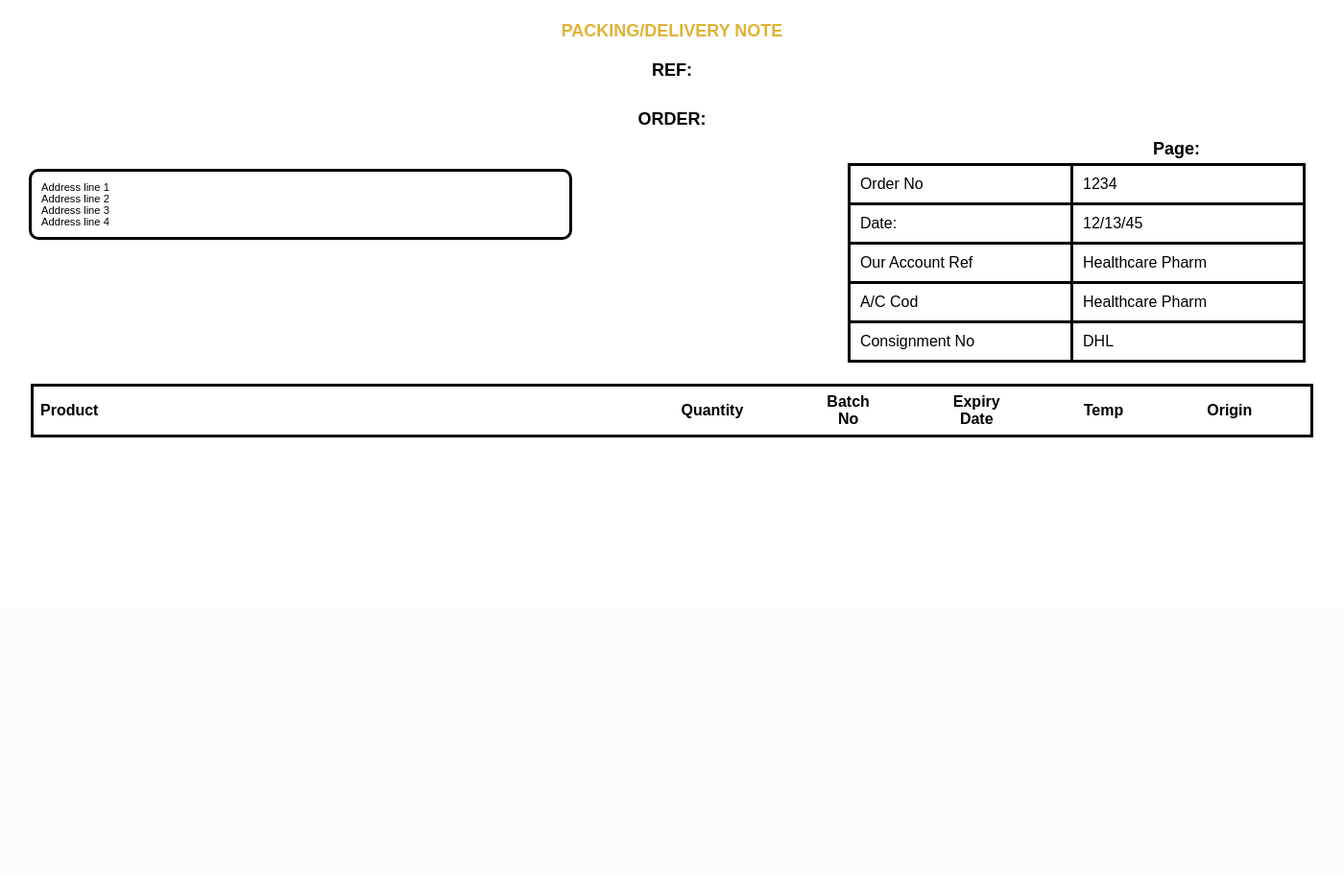
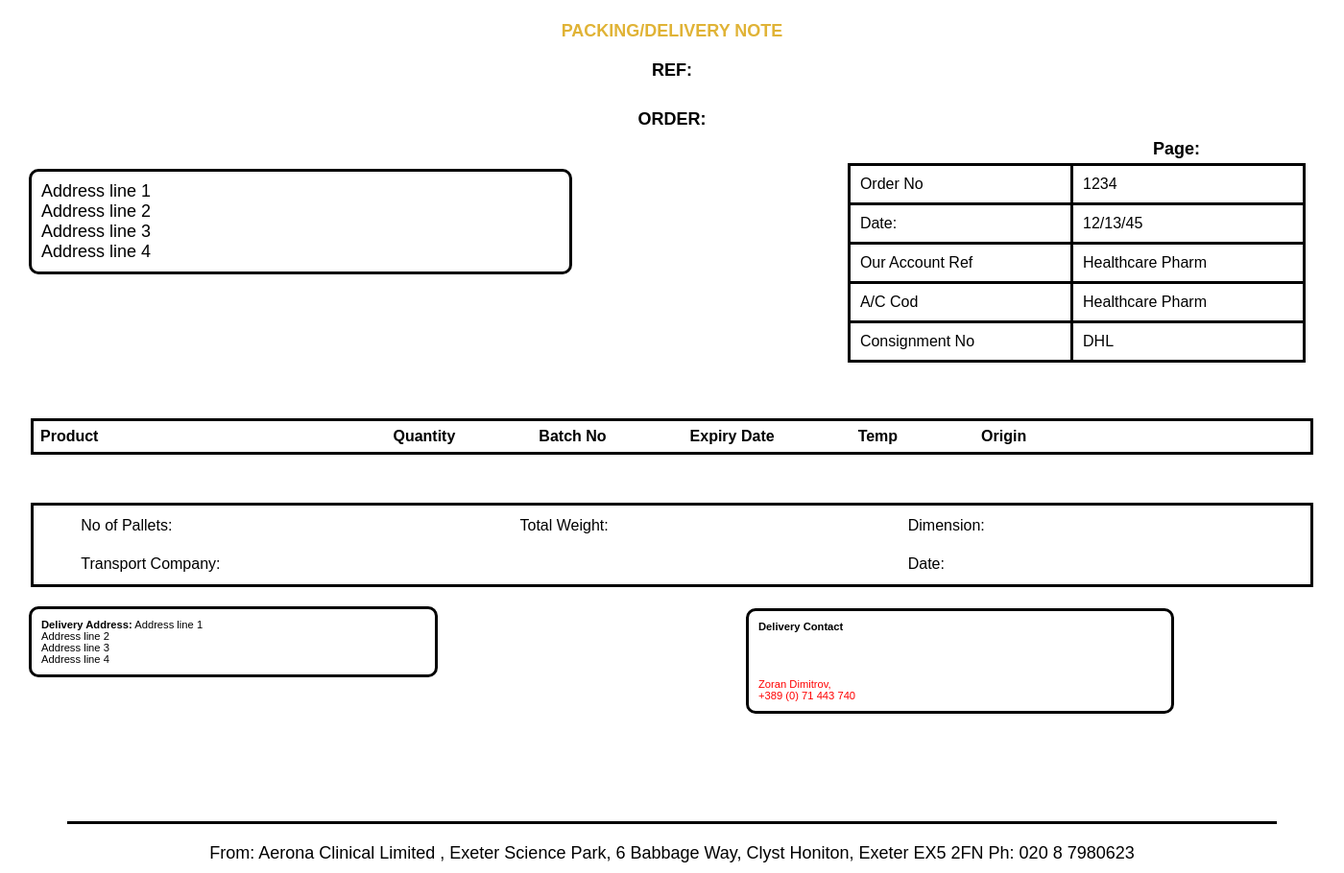
Before and after one commit to sokkit/group-project-lab-mgmt, a Flask app: page /PDF in a window 1400 px wide. Shown: the part 165-1075 px from the top of the page at 96% size. Before the commit the page ends 621 px from the top, so only its background shows below. Run offline with Flask 2, Linux system fonts and the light colour scheme; a user stored in the database is signed in; lists and menus that the app fills with data are empty.

Commit message:
rest of the sections on packing note PDF

```diff
--- a/static/styles.css
+++ b/static/styles.css
@@ -439,6 +439,7 @@ header{
 
   #notePdfAddress {
     padding: 10px;
+    font-size: large;
   }
 
   .notePdfDetails {
@@ -468,5 +469,72 @@ header{
   }
 
   .notePdfItems th:first-child {
-    padding-right: 600px;
+    padding-right: 300px;
   }
+
+  .notePdfWarehouseInfoContainer {
+    border: solid;
+    display: block;
+    max-width: 95%;
+    margin: auto;
+    border: solid;
+    position: relative;
+    top: 200px;
+  }
+
+  .notePdfWarehouseInfo {
+    margin: auto;
+  }
+
+  .notePdfWarehouseInfo td {
+    border: none;
+    padding: 10px;
+    padding-right: 300px;
+  }
+
+  .notePdfDeliveryAddressContainer {
+    border: solid;
+    border-radius: 10px;
+    max-width: 30%;
+    position: relative;
+    left: 30px;
+    top: 220px;
+  }
+
+  #notePdfDeliveryAddress {
+    padding: 10px;
+  }
+
+  .notePdfDeliveryContactContainer {
+    border: solid;
+    border-radius: 10px;
+    display: block;
+    margin: auto;
+    max-width: 30%;
+    position: relative;
+    left: 300px;
+    top: 148px;
+    padding: 10px;
+  }
+
+  #notePDFContactName {
+    color: red;
+  }
+
+  .notePdfLine {
+    border-top: 3px solid;
+    max-width: 90%;
+    margin: auto;
+    display: block;
+    height: 0px;
+    position: relative;
+    top: 260px;
+  }
+
+  .notePdfFrom {
+    text-align: center;
+    position: relative;
+    top: 280px;
+    font-size: large;
+    padding-bottom: 10px;
+  }
--- a/templates/HTMLtoPDF.html
+++ b/templates/HTMLtoPDF.html
@@ -57,7 +57,41 @@
   </table>
 </div>
 
-<div class="notePdfWarehouseInfo">
+<div class="notePdfWarehouseInfoContainer">
+  <table class="notePdfWarehouseInfo">
+    <tr>
+      <td>No of Pallets: <p id="notePdfPallets"></p></td>
+      <td>Total Weight: </td>
+      <td>Dimension:</td>
+    </tr>
+    <tr>
+      <td>Transport Company: <p id="notePdfConsignmentNumber"></p></td>
+      <td></td>
+      <td>Date: <p id="notePdfDate"></p></td>
+    </tr>
+  </table>
+</div>
 
+<div class="notePdfDeliveryAddressContainer">
+  <p id="notePdfDeliveryAddress">
+    <b>Delivery Address:</b>
+    Address line 1 <br>
+    Address line 2 <br>
+    Address line 3 <br>
+    Address line 4
+  </p>
 </div>
+
+<div class="notePdfDeliveryContactContainer">
+  <p><b>Delivery Contact</b></p>
+  <br>
+  <br>
+  <br>
+  <br>
+  <p id="notePDFContactName">Zoran Dimitrov, <br>+389 (0) 71 443 740 </p>
+</div>
+
+<div class="notePdfLine"></div>
+
+<p class="notePdfFrom">From: Aerona Clinical Limited , Exeter Science Park, 6 Babbage Way, Clyst Honiton, Exeter EX5 2FN Ph: 020 8 7980623</p>
 {%endblock%}
```
